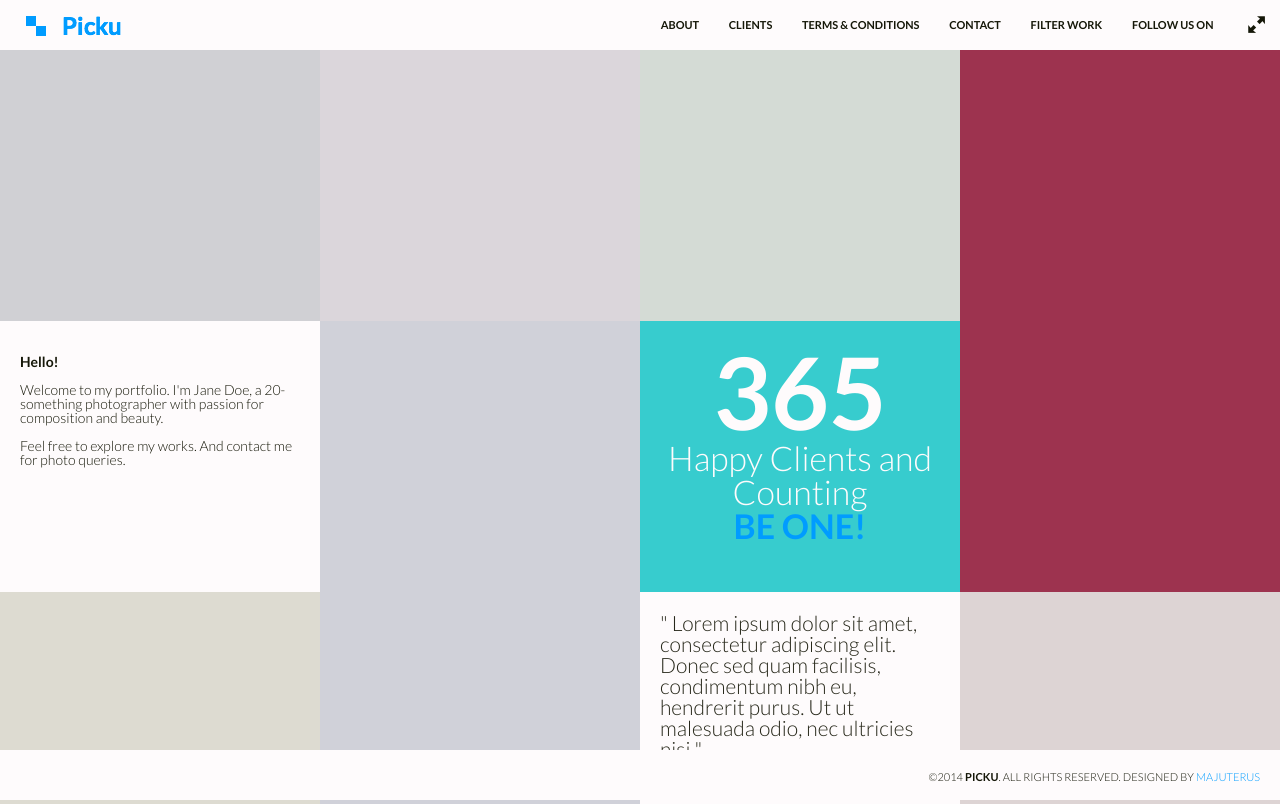
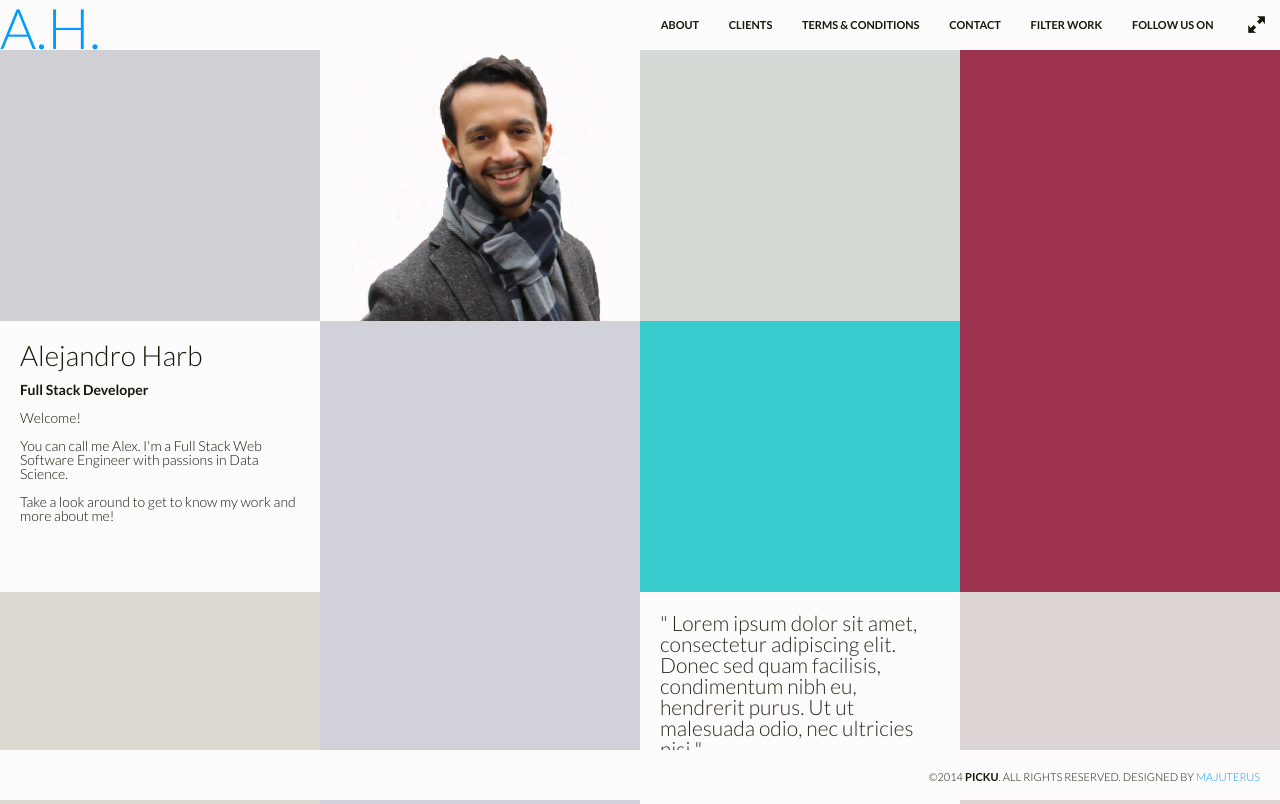
Before and after one commit to alejandroharb/portfolio, a plain HTML site: page index.html in a window 1280 px wide. Shown: the top 804 px of the page. Drawn offline with Linux system fonts and the light colour scheme.

Commit message:
added edited profile image

```diff
--- /dev/null
+++ b/css/main.css
@@ -0,0 +1,4 @@
+img.profile-image {
+    display:block;
+    margin:0 auto;
+}
--- a/index.html
+++ b/index.html
@@ -1,31 +1,24 @@
 <!DOCTYPE html>
 <html>
-
 <head>
-
-    <!-- Your site title -->
-    <title>Picku</title>
+    <title>Alejandro Harb</title>
     <meta charset="utf-8">
     <meta name="viewport" content="width=device-width,initial-scale=1">
     <meta name="description" content="Your site description" />
 
     <!-- Favicon Image. -->
     <link rel="icon" href="images/favicon.png" type="image/x-icon" />
-
     <!-- Google Web Font. -->
     <link href="//fonts.googleapis.com/css?family=Lato:700,300" rel="stylesheet" type="text/css">
-
     <!-- Normalize v.3.0.0 - makes browsers render all elements more consistently. -->
     <link rel="stylesheet" type="text/css" href="css/normalize.min.css" />
-
     <!-- Stylesheet - to improve site's load speed, better use the minimized version.
          The unminified version is also included in package. -->
     <link rel="stylesheet" type="text/css" href="css/style.lite.min.css" />
-
+    <link rel="stylesheet" type="text/css" href="css/main.css" />
 </head>
 
 <body id="parent">
-
     <!-- All content (menu, main-entry, and footer) goes inside this container. -->
     <div class="main-container">
 
@@ -37,7 +30,7 @@
                 <div class="float-left logo">
                     <h1>
                         <a href="#">
-                            <img src="images/logo.png" alt="" />
+                            <h1>A.H.</h1>
                         </a>
                     </h1>
                 </div>
@@ -173,8 +166,8 @@
                     <a href="single-page-lite1.html" class="open-project" target="open-iframe">OPEN <span class="pictogram">&#xe803;</span></a>
                 </div>
             </div>
-            <div class="brick tint size11 cat-3">
-                <img src="images/2310704408_361758fa28_b.jpg" alt="" />
+            <div class="brick size11" >
+                <img class="profile-image" src="images/alex-profile.png" alt="" />
                 <div class="overlay">
                     <h3 class="project-title">Your Project Title</h3>
                     <p class="project-description">Lorem ipsum dolor sit amet, consectetur adipiscing elit.</p>
@@ -201,11 +194,13 @@
             <div class="brick size11" data-fixpos="1-0">
                 <!-- For text only, put your heading/paragraph inside div .cover -->
                 <div class="cover">
+                    <h1>Alejandro Harb</h1>
                     <p>
-                        <strong>Hello!</strong>
+                        <strong>Full Stack Developer</strong>
                     </p>
-                    <p>Welcome to my portfolio. I'm Jane Doe, a 20-something photographer with passion for composition and beauty.</p>
-                    <p>Feel free to explore my works. And contact me for photo queries.</p>
+                    <p>Welcome!</p>
+                    <p>You can call me Alex. I'm a Full Stack Web Software Engineer with passions in Data Science.</p>
+                    <p>Take a look around to get to know my work and more about me!</p>
                 </div>
             </div>
             <div class="brick tint size12 cat-3">
@@ -221,15 +216,6 @@
                 <img src="images/1452336320_483f721d3d_o.jpg" alt="" />
                 <img src="images/4538256461_96f9e70e9c_b.jpg" alt="" />
                 <img src="images/2310704408_361758fa28_b.jpg" alt="" />
-                <div class="client">
-                    <div class="number">365</div>
-                    <div class="client-text">Happy Clients and Counting</div>
-                    <div class="client-text">
-                        <a href="#">
-                            <strong>BE ONE!</strong>
-                        </a>
-                    </div>
-                </div>
             </div>
             <div class="brick tint size11 cat-1">
                 <img src="images/5171071313_e4c110ccb2_b.jpg" alt="" />
```
Also changed, not shown: images/Alex-nyc.jpg (added), images/alex-profile.jpg (added), images/alex-profile.png (added), images/logo.png (deleted).
